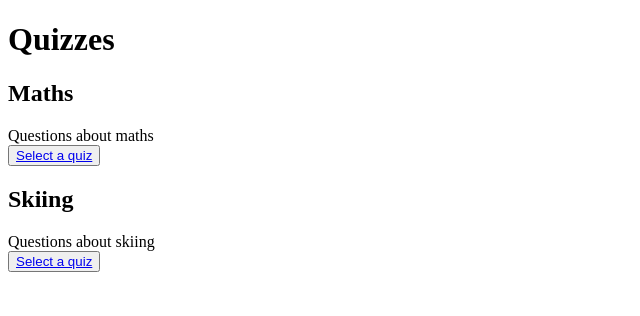
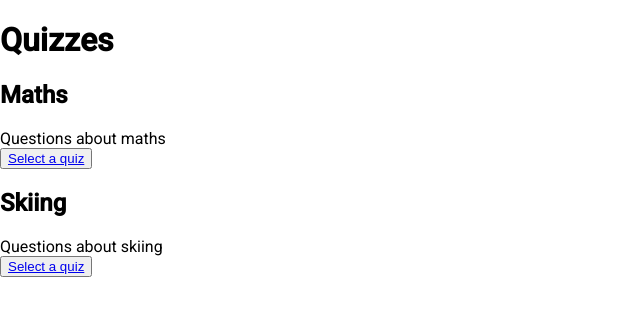
Before and after one commit to GERInFact/quiz-app, an Angular app: page /welcome in a window 1280 px wide. Shown: the top 316 px of the page, without its empty margins (0-640 px from the left). Built offline with nearby package versions, Linux system fonts and the light colour scheme.

Commit message:
Added angular material package

```diff
--- a/angular.json
+++ b/angular.json
@@ -28,6 +28,7 @@
               "src/assets"
             ],
             "styles": [
+              "./node_modules/@angular/material/prebuilt-themes/pink-bluegrey.css",
               "src/styles.scss"
             ],
             "scripts": []
@@ -93,6 +94,7 @@
               "src/assets"
             ],
             "styles": [
+              "./node_modules/@angular/material/prebuilt-themes/pink-bluegrey.css",
               "src/styles.scss"
             ],
             "scripts": []
@@ -124,6 +126,7 @@
           }
         }
       }
-    }},
+    }
+  },
   "defaultProject": "my-awesome-quiz-app"
 }
--- a/package.json
+++ b/package.json
@@ -11,11 +11,13 @@
   },
   "private": true,
   "dependencies": {
-    "@angular/animations": "~8.2.14",
+    "@angular/animations": "^8.2.14",
+    "@angular/cdk": "^8.2.3",
     "@angular/common": "~8.2.14",
     "@angular/compiler": "~8.2.14",
     "@angular/core": "~8.2.14",
     "@angular/forms": "~8.2.14",
+    "@angular/material": "^8.2.3",
     "@angular/platform-browser": "~8.2.14",
     "@angular/platform-browser-dynamic": "~8.2.14",
     "@angular/router": "~8.2.14",
--- a/src/app/app.module.ts
+++ b/src/app/app.module.ts
@@ -9,6 +9,7 @@ import { ReactiveFormsModule } from "@angular/forms";
 import { ResultsComponent } from "./results/results.component";
 import { QuestionsComponent } from "./questions/questions.component";
 import { WelcomeComponent } from "./welcome/welcome.component";
+import { BrowserAnimationsModule } from '@angular/platform-browser/animations';
 
 const appRoutes: Routes = [
   { path: "welcome", component: WelcomeComponent },
@@ -28,7 +29,8 @@ const appRoutes: Routes = [
     BrowserModule,
     HttpClientModule,
     ReactiveFormsModule,
-    RouterModule.forRoot(appRoutes)
+    RouterModule.forRoot(appRoutes),
+    BrowserAnimationsModule
   ],
   providers: [],
   bootstrap: [AppComponent]
--- a/src/index.html
+++ b/src/index.html
@@ -6,6 +6,8 @@
   <base href="/">
   <meta name="viewport" content="width=device-width, initial-scale=1">
   <link rel="icon" type="image/x-icon" href="favicon.ico">
+  <link href="https://fonts.googleapis.com/css?family=Roboto:300,400,500&display=swap" rel="stylesheet">
+  <link href="https://fonts.googleapis.com/icon?family=Material+Icons" rel="stylesheet">
 </head>
 <body>
   <app-root></app-root>
--- a/src/styles.scss
+++ b/src/styles.scss
@@ -1 +1,4 @@
 /* You can add global styles to this file, and also import other style files */
+
+html, body { height: 100%; }
+body { margin: 0; font-family: Roboto, "Helvetica Neue", sans-serif; }
```
Also changed, not shown: 1 other file (tests, documents, lock files or other folders).
